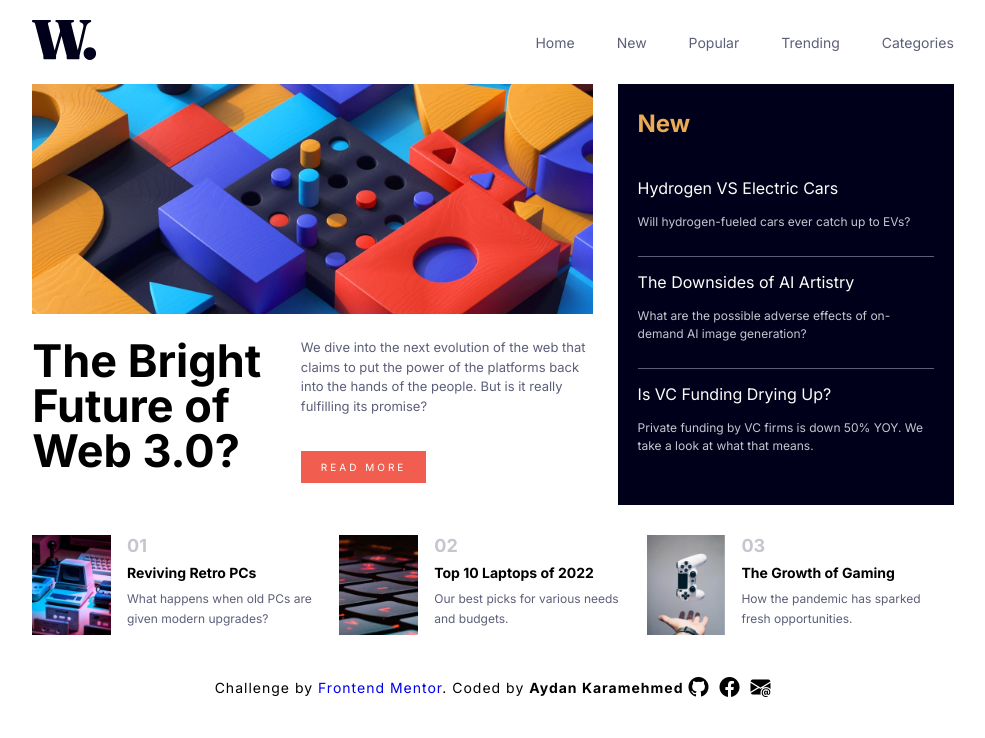
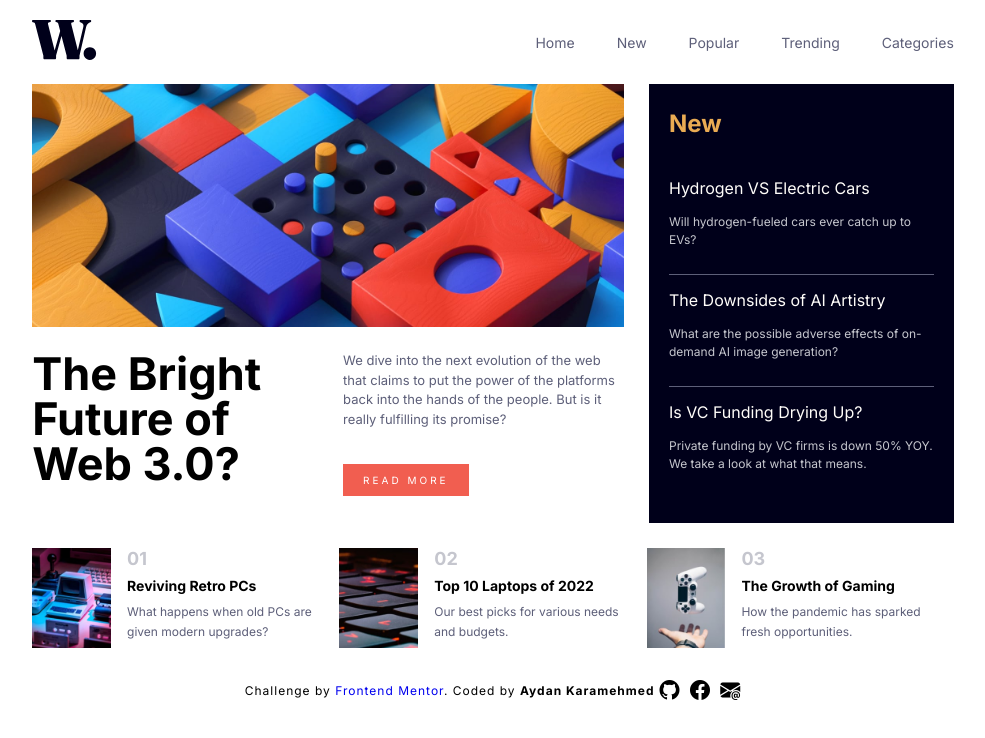
Before and after one commit to AydanKara/news-homepage-main, a plain HTML site: page index.html in a window 1280 px wide. Shown: the whole page, without its empty margins (147-1132 px from the left). Drawn offline with nearby package versions, Linux system fonts and the light colour scheme.

Commit message:
refactoring

```diff
--- a/css/style.css
+++ b/css/style.css
@@ -60,10 +60,10 @@ header .navbar a:hover {
     gap: 25px;
 }
 .home .home-wrapper .home-wrapper-item:nth-child(1) {
-    flex: 5;
+    width: 66%;
 }
 .home .home-wrapper .home-wrapper-item:nth-child(2) {
-    flex: 3;
+    width: 34%;
 }
 .home .home-wrapper-item .home-wrapper-item-img img {
     width: 100%;
@@ -76,14 +76,14 @@ header .navbar a:hover {
 .home .home-wrapper-item-bottom .home-wrapper-item-bottom-left {
     font-size: 45px;
     font-weight: 700;
-    width: 45%;
+    width: 50%;
     line-height: 1;
 }
 .home .home-wrapper-item-bottom .home-wrapper-item-bottom-right{
     font-size: 13px;
     color: hsl(236, 13%, 42%);
     line-height: 1.5;
-    width: 55%;
+    width: 50%;
 }
 .home .home-wrapper .home-wrapper-item:nth-child(2) {
     background-color: hsl(240, 100%, 5%);
@@ -114,7 +114,7 @@ header .navbar a:hover {
 .blogs {
     padding: 0 7%;
     margin: 0 7%;
-    margin-top: 30px;
+    margin-top: 25px;
 }
 .blogs .blogs-wrapper {
     display: flex;
@@ -169,8 +169,8 @@ header .navbar a:hover {
     align-items: center;
     padding: 0 7%;
     margin: 0 7%;
-    margin-top: 40px;
-    font-size: 14px;
+    margin-top: 30px;
+    font-size: 12px;
     letter-spacing: 1px;
 }
 .attribution .icons i {
```
